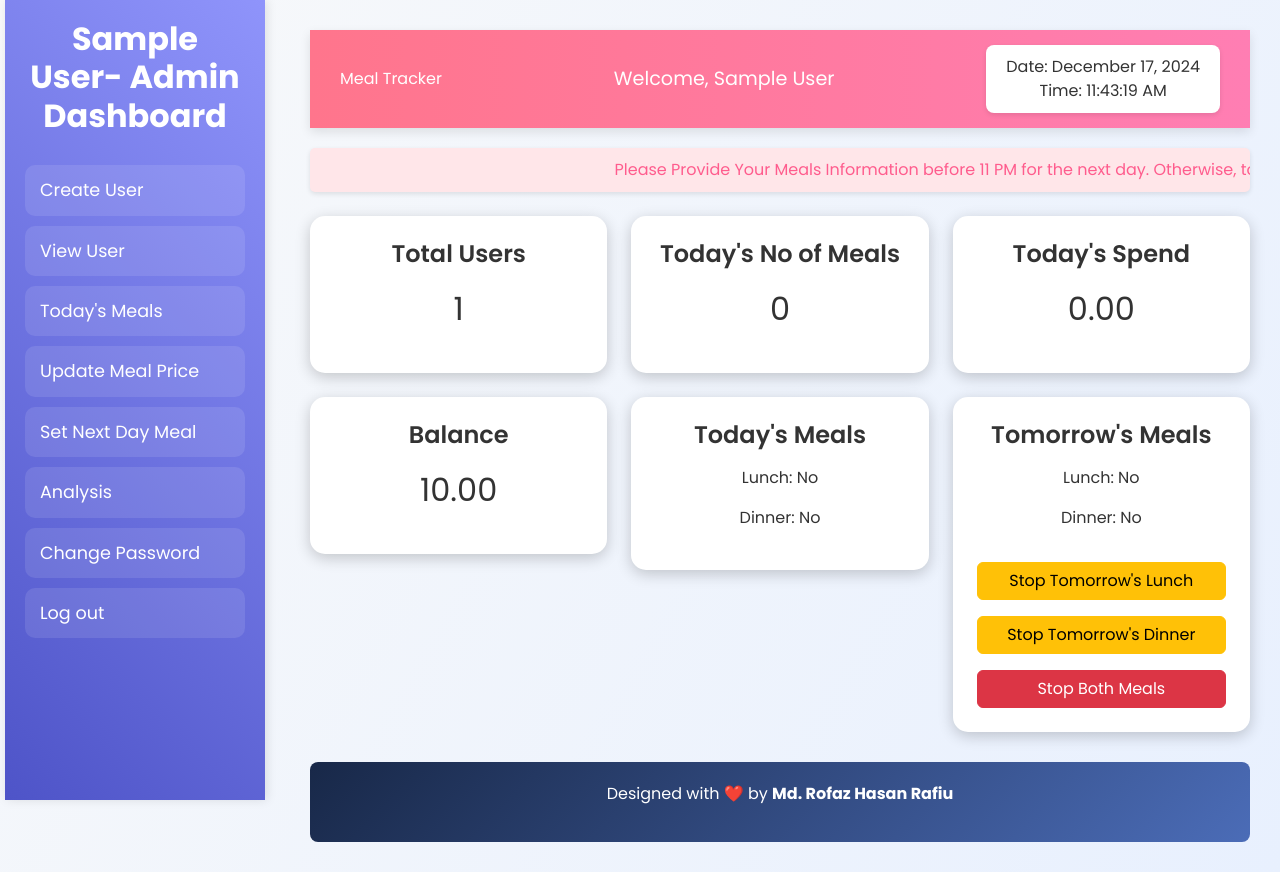
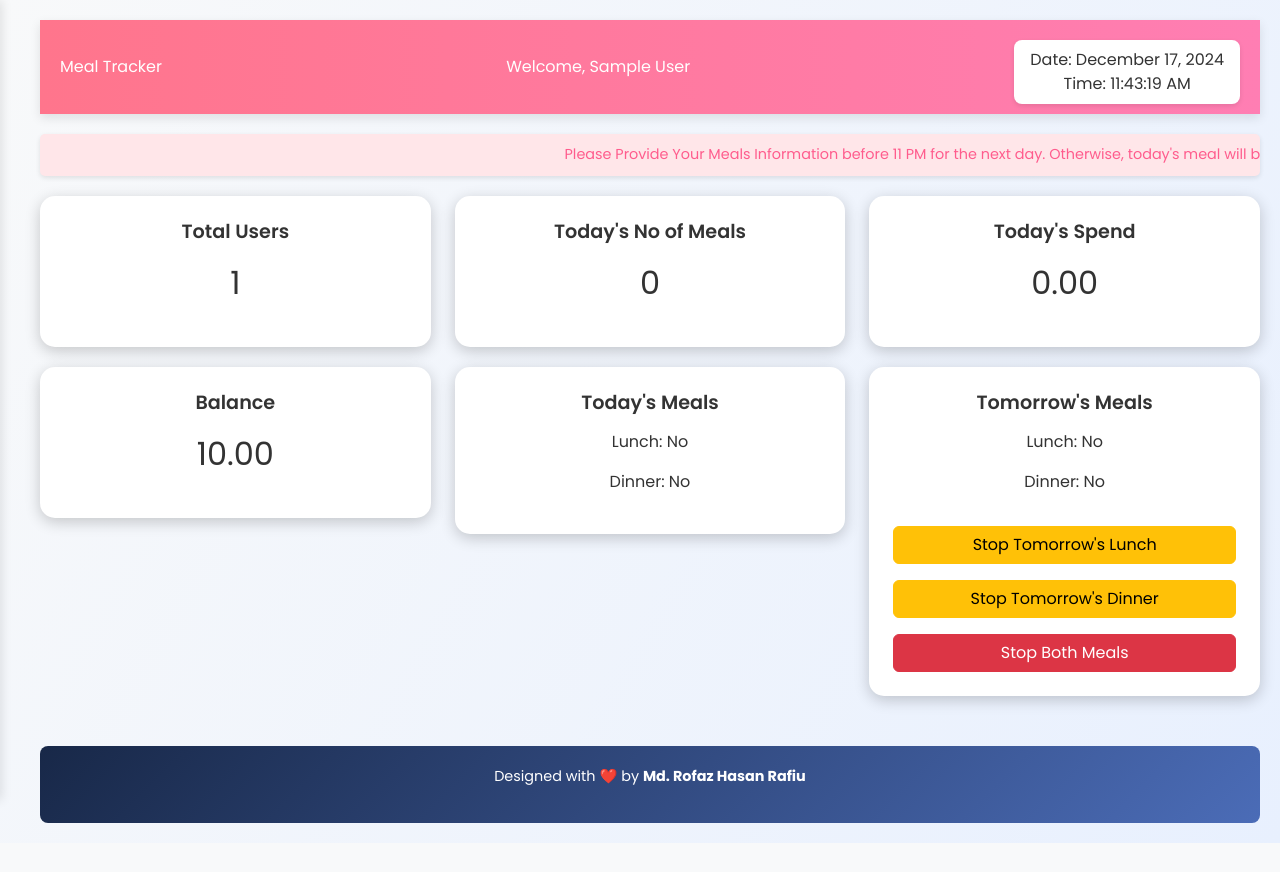
Before and after one commit to rofazhasan/Meal-Management, a Flask app: page /admin_dashboard in a window 1280 px wide. After the commit the page ends 843 px from the top, so only its background shows below. Run offline with Flask 3, Linux system fonts and the light colour scheme; the visitor is signed in with stand-in values (Sample User, id 1); tables that the repository leaves empty hold one stand-in row (values such as "Sample post").

Commit message:
Update admin_dashboard.html

```diff
--- a/app/templates/admin_dashboard.html
+++ b/app/templates/admin_dashboard.html
@@ -5,6 +5,7 @@
     <meta name="viewport" content="width=device-width, initial-scale=1.0">
     <title>{{ name }} Dashboard</title>
     <link href="https://cdn.jsdelivr.net/npm/bootstrap@5.3.0/dist/css/bootstrap.min.css" rel="stylesheet">
+    <link rel="stylesheet" href="https://cdnjs.cloudflare.com/ajax/libs/font-awesome/6.0.0/css/all.min.css">
     <style>
         @import url('https://fonts.googleapis.com/css2?family=Poppins:wght@300;400;600;700&display=swap');
 
@@ -17,22 +18,24 @@
         .sidebar {
             height: 100vh;
             position: fixed;
+            left: -260px; /* Initially hidden */
             width: 260px;
             background: linear-gradient(45deg, #4e54c8, #8f94fb);
             color: white;
             padding: 20px;
             box-shadow: 2px 0 10px rgba(0, 0, 0, 0.1);
-            transition: all 0.3s ease;
+            transition: left 0.3s ease;
+            z-index: 100; /* Ensure sidebar is on top */
         }
 
-        .sidebar:hover {
-            transform: translateX(5px);
+        .sidebar.open {
+            left: 0; /* Show sidebar when open */
         }
 
         .sidebar h3 {
             text-align: center;
             margin-bottom: 30px;
-            font-size: 2rem;
+            font-size: 1.5rem; /* Reduced font size for smaller screens */
             font-weight: 700;
         }
 
@@ -43,7 +46,7 @@
             padding: 12px 15px;
             margin: 10px 0;
             border-radius: 10px;
-            font-size: 1.1rem;
+            font-size: 1rem; /* Reduced font size */
             transition: all 0.3s ease;
             background: rgba(255, 255, 255, 0.1);
         }
@@ -54,8 +57,13 @@
         }
 
         .content {
-            margin-left: 280px;
-            padding: 30px;
+            margin-left: 20px; /* Smaller margin for mobile */
+            padding: 20px; /* Reduced padding */
+            transition: margin-left 0.3s ease;
+        }
+
+        .sidebar.open + .content {
+            margin-left: 280px; /* Adjust margin when sidebar is open */
         }
 
         .card {
@@ -65,6 +73,7 @@
             color: #333;
             box-shadow: 0 4px 15px rgba(0, 0, 0, 0.2);
             transition: transform 0.3s, box-shadow 0.3s;
+            margin-bottom: 20px; /* Added margin */
         }
 
         .card:hover {
@@ -73,7 +82,7 @@
         }
 
         .card h5 {
-            font-size: 1.5rem;
+            font-size: 1.2rem; /* Reduced font size */
             font-weight: 600;
             margin-bottom: 1rem;
         }
@@ -83,15 +92,16 @@
             margin-bottom: 20px;
             background: linear-gradient(90deg, #ff758c, #ff7eb3);
             color: white;
-            padding: 15px 30px;
+            padding: 10px 20px; /* Reduced padding */
             display: flex;
             justify-content: space-between;
             align-items: center;
+            flex-wrap: wrap; /* Allow wrapping for smaller screens */
         }
 
         .navbar .navbar-brand {
             font-weight: bold;
-            font-size: 1.8rem;
+            font-size: 1.5rem; /* Reduced font size */
         }
 
         .datetime-display {
@@ -99,19 +109,19 @@
             font-weight: 500;
             background: #fff;
             color: #333;
-            padding: 10px 20px;
+            padding: 8px 16px; /* Reduced padding */
             border-radius: 8px;
             box-shadow: 0 2px 5px rgba(0, 0, 0, 0.1);
             text-align: center;
+            margin-top: 10px; /* Added margin for better spacing on mobile */
         }
 
         .running-text {
             background-color: #ffe6e9;
             color: #ff5c8d;
-
             padding: 10px;
             border-radius: 5px;
-            font-size: 1rem;
+            font-size: 0.9rem; /* Reduced font size */
             white-space: nowrap;
             overflow: hidden;
             box-shadow: 0 2px 5px rgba(0, 0, 0, 0.1);
@@ -123,6 +133,7 @@
             padding-left: 100%;
             animation: marquee 20s linear infinite;
         }
+
         @keyframes marquee {
             0% { transform: translateX(0); }
             100% { transform: translateX(-100%); }
@@ -136,11 +147,13 @@
         .btn:hover {
             transform: scale(1.05);
         }
-        .navbar .welcome-message { /* Added for welcome message */
-            font-size: 1.2rem; /* Slightly smaller font size */
-            word-break: break-word; /* Allow wrapping */
-            margin-left: 20px; /* Add some space to the left */
+
+        .navbar .welcome-message {
+            font-size: 1rem; /* Reduced font size */
+            word-break: break-word;
+            margin-left: 20px;
         }
+
         footer {
             margin-top: 30px;
             padding: 20px;
@@ -148,18 +161,49 @@
             background: linear-gradient(135deg, #182848, #4b6cb7);
             color: white;
             border-radius: 8px;
-      font-size: 1rem;
+            font-size: 0.9rem; /* Reduced font size */
         }
 
         footer span {
             font-weight: bold;
         }
+
+        .hamburger {
+            display: none; /* Hide hamburger menu on larger screens */
+            cursor: pointer;
+        }
+
+        .bar {
+            width: 25px;
+            height: 3px;
+            background-color: white;
+            margin: 5px 0;
+        }
+
+        @media (max-width: 768px) {
+            .sidebar {
+                left: -260px; /* Hide sidebar by default on mobile */
+            }
+
+            .content {
+                margin-left: 20px; /* Smaller margin for mobile */
+            }
+
+            .hamburger {
+                display: block; /* Show hamburger menu on mobile */
+            }
+
+            .navbar .welcome-message {
+                margin-left: 10px; /* Reduce margin on mobile */
+            }
+
+            .card h5 {
+                font-size: 1.1rem; /* Further reduce card title size */
+            }
+        }
     </style>
 </head>
 <body>
-    <div class="dark-mode-toggle" onclick="toggleDarkMode()">
-        <i class="fas fa-moon"></i>
-    </div>
 
     <div class="hamburger" onclick="toggleSidebar()">
         <div class="bar"></div>
@@ -183,11 +227,6 @@
         <nav class="navbar">
             <div class="app-name">
                 <span>Meal Tracker</span>
-                <div class="hamburger" onclick="toggleSidebar()">
-                    <div class="bar"></div>
-                    <div class="bar"></div>
-                    <div class="bar"></div>
-                </div>
             </div>
             <div class="welcome-message">Welcome, {{ name }}</div>
             <div id="current-datetime" class="datetime-display"></div>
@@ -197,7 +236,7 @@
             <span>Please Provide Your Meals Information before 11 PM for the next day. Otherwise, today's meal will be copied for the next day.</span>
         </div>
 
-        <div class="row mt-4">
+        <div class="row">
             <div class="col-md-4">
                 <div class="card text-center p-4">
                     <h5>Total Users</h5>
@@ -216,9 +255,6 @@
                     <p class="fs-2">{{ total_value }}</p>
                 </div>
             </div>
-        </div>
-
-        <div class="row mt-4">
             <div class="col-md-4">
                 <div class="card text-center p-4">
                     <h5>Balance</h5>
@@ -251,6 +287,7 @@
                 </div>
             </div>
         </div>
+
         <footer>
             <p>Designed with ❤️ by <span>Md. Rofaz Hasan Rafiu</span></p>
         </footer>
@@ -280,9 +317,10 @@
         }
 
         setInterval(updateDateTime, 1000);
-        function toggleDarkMode() {
-            const body = document.body;
-            body.classList.toggle('dark-mode');
+
+        function toggleSidebar() {
+            const sidebar = document.querySelector('.sidebar');
+            sidebar.classList.toggle('open');
         }
     </script>
 </body>
```
Lines whose indentation alone changed are shown as unchanged.
